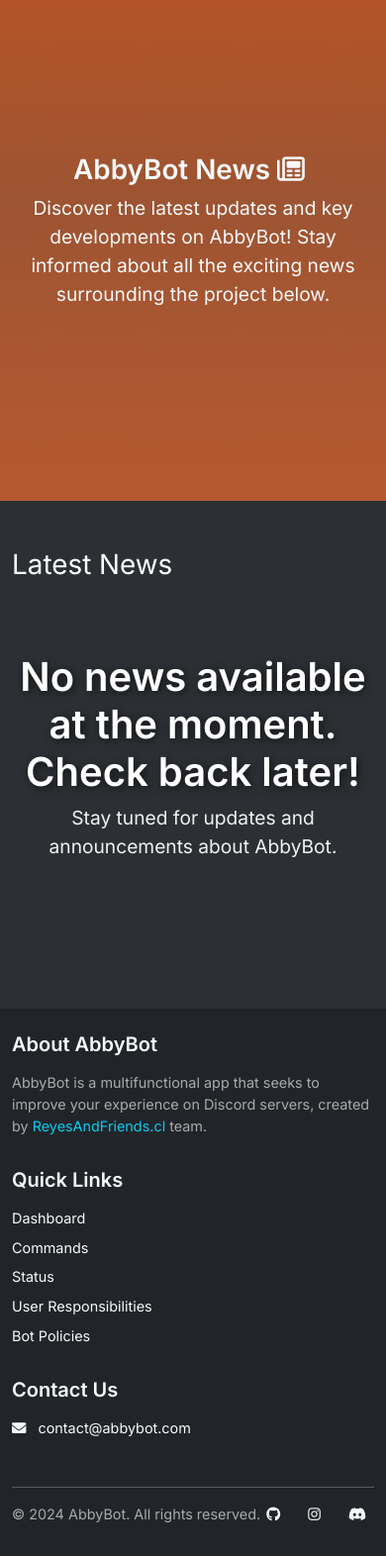
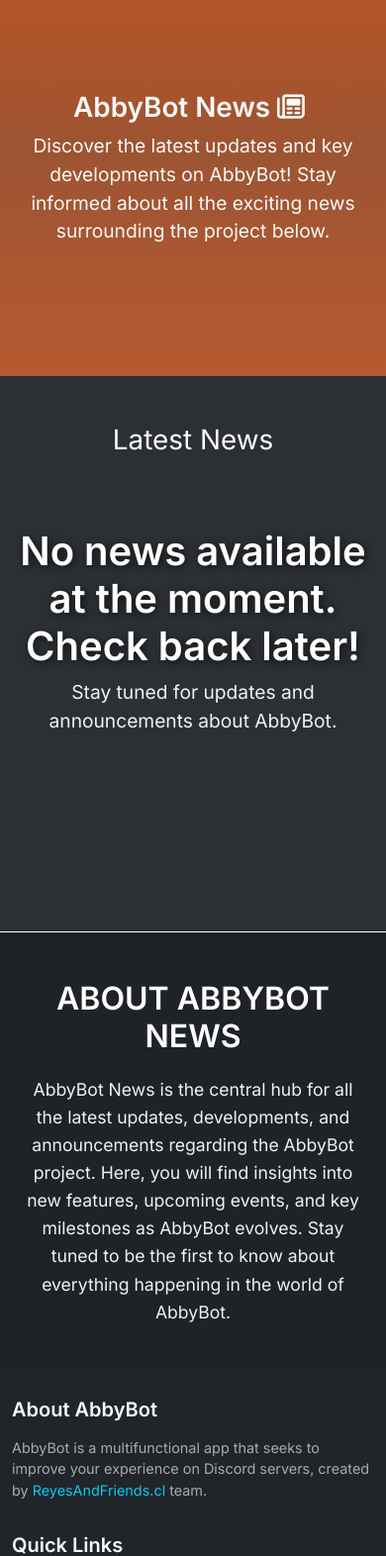
Before and after one commit to AbbyBot/AbbyBot-Website, a Flask app: page /abbybot-news in a window 390 px wide. Shown: the part 58-1630 px from the top of the page at 99% size. Before the commit the page ends 1596 px from the top, so only its background shows below. Run offline with Flask 3, Linux system fonts and the light colour scheme; data that the repository does not hold is empty.

Commit message:
news page finished with responsives fix

```diff
--- a/abbybot_website/app/static/css/news.css
+++ b/abbybot_website/app/static/css/news.css
@@ -12,15 +12,10 @@
     color: inherit;
   }
 
-.hero-section {
-    background: linear-gradient(180deg, #b45428 0%, #9d5432 40%, #b65930 100%);
-    min-height: 60vh;
-    padding: 3rem 1rem;
-    display: flex;
-    align-items: center;
-    justify-content: center;
-    text-align: center;
+  .hero-section {
+    min-height: 45vh;
 }
+
 
 .hero-section .text-content h1 {
     font-family: 'Inter', sans-serif;
@@ -38,6 +33,7 @@
     position: relative;
     overflow: hidden;
     border: none;
+    border-radius: 10px;
 }
 
 .news-badge {
@@ -67,7 +63,6 @@
     left: 0;
     width: 100%;
     padding: 20px;
-    color: white;
     text-shadow: 2px 2px 4px rgba(0, 0, 0, 0.6);
     background: rgba(0, 0, 0, 0.5);
 }
@@ -126,3 +121,77 @@
     object-fit: cover;
     overflow: hidden;
 }
+
+
+@media (min-width: 992px) {
+    .col-lg-4 {
+        flex: 0 0 33.3333%;
+        max-width: 33.3333%;
+    }
+
+    .card {
+        max-width: 350px;
+        margin: 0 auto;
+    }
+}
+
+@media (min-width: 768px) and (max-width: 991px) {
+    .col-md-6 {
+        flex: 0 0 50%;
+        max-width: 50%;
+    }
+
+    .card {
+        max-width: 400px;
+        margin: 0 auto;
+    }
+}
+
+@media (max-width: 767px) {
+    .col-md-6 {
+        flex: 0 0 100%;
+        max-width: 100%;
+    }
+
+    .card {
+        width: 100%;
+        min-height: 450px;
+        margin: 0 auto;
+    }
+}
+
+@media (max-width: 576px) {
+    .col-sm-12 {
+        flex: 0 0 100%;
+        max-width: 100%;
+    }
+
+    .card {
+        width: 100%;
+        min-height: 500px;
+        margin: 0 auto;
+    }
+}
+
+
+.news-info-section {
+    background-color: #1f2227;
+    padding: 40px 20px;
+    border-top: 1px solid white;
+}
+
+.news-info-title {
+    font-size: 2rem;
+    color: white;
+    font-weight: bold;
+    text-transform: uppercase;
+    margin-bottom: 20px;
+}
+
+.news-info-text {
+    font-size: 1.1rem;
+    color: #f1f1f1;
+    line-height: 1.6;
+    max-width: 800px;
+    margin: 0 auto;
+}
--- a/abbybot_website/app/templates/news_list.html
+++ b/abbybot_website/app/templates/news_list.html
@@ -18,12 +18,12 @@
     </div>
 </section>
 
-<div class="container mt-5">
-    <h1 class="mb-4 additional-info">Latest News</h1>
-    <div class="row">
+<div class="container-fluid mt-5">
+    <h1 class="mb-4 additional-info text-center">Latest News</h1>
+    <div class="news-list row">
         {% if news %}
             {% for item in news %}
-            <div class="col-md-4 mb-4" data-aos="fade-up">
+            <div class="col-lg-4 col-md-6 col-sm-12 mb-4" data-aos="fade-up">
                 <div class="card h-100">
                     <div class="news-badge">{{ item.category }}</div>
                     <img src="{{ item.image_url or url_for('static', filename='img/AbbyBot_Art/default.png') }}"
@@ -48,4 +48,18 @@
 </div>
 
 
+<div class="container-fluid news-info-section mt-5 py-5">
+    <div class="row justify-content-center">
+        <div class="col-md-10 text-center">
+            <h2 class="news-info-title">About AbbyBot News</h2>
+            <p class="news-info-text">
+                AbbyBot News is the central hub for all the latest updates, developments, and announcements regarding the AbbyBot project. Here, you will find insights into new features, upcoming events, and key milestones as AbbyBot evolves.
+                Stay tuned to be the first to know about everything happening in the world of AbbyBot.
+            </p>
+        </div>
+    </div>
+</div>
+
+
+
 {% endblock %}
```
